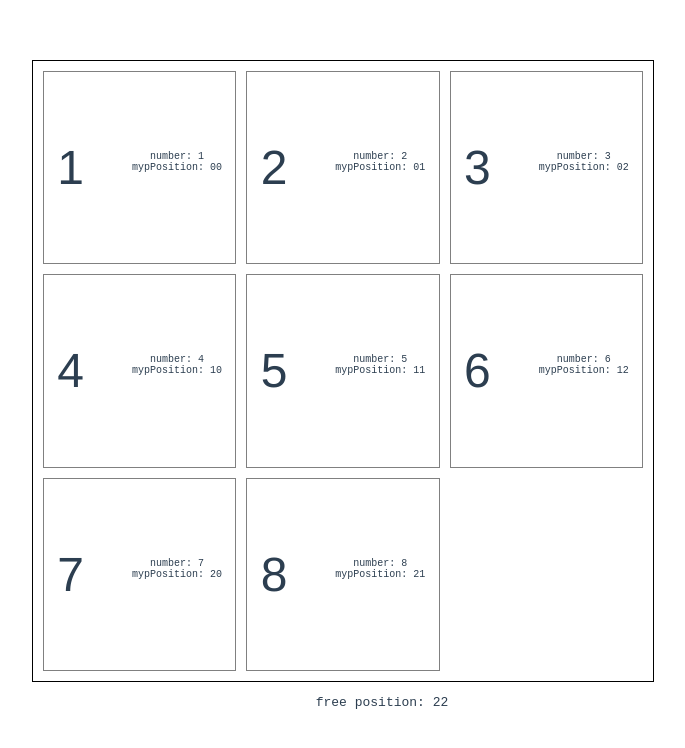
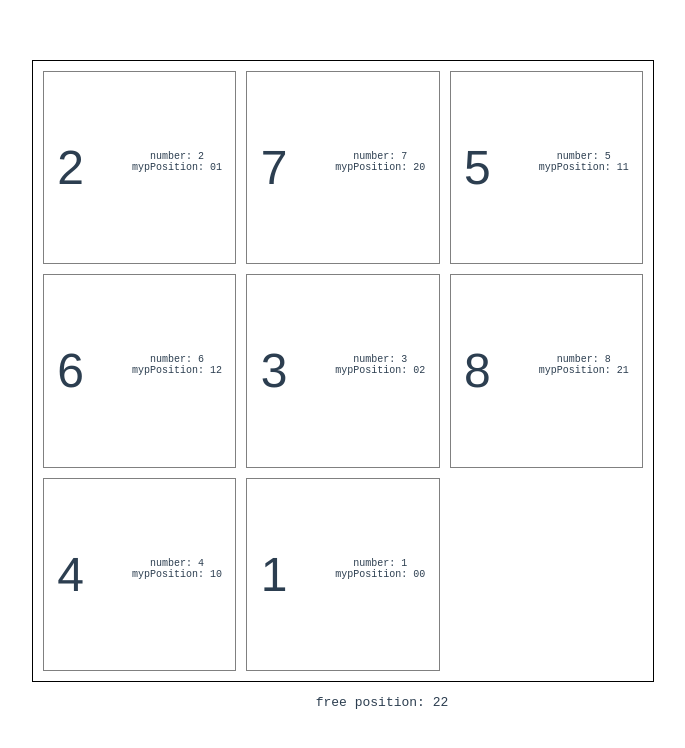
Before and after one commit to chtibrah/taquin, a Vue app: page /#/ in a window 1280 px wide. Shown: the top 748 px of the page, without its empty margins (297-982 px from the left). Built offline with nearby package versions, Linux system fonts and the light colour scheme.

Commit message:
add generating shuffle pieces

```diff
--- a/src/components/Taquin.vue
+++ b/src/components/Taquin.vue
@@ -1,7 +1,7 @@
 <template>
   <div>
     <div class="taquin">
-      <piece :key="index" v-for="(piece, index) in pieces" :id="index" :number="piece.number" :position="piece.position" :allPositions="allPositions" :freePosition="freePosition" @moved="onPieceMoved"></piece>
+      <piece :key="index" v-for="(piece, index) in shuffle(pieces)" :id="index" :number="piece.number" :position="piece.position" :allPositions="allPositions" :freePosition="freePosition" @moved="onPieceMoved"></piece>
     </div>
     <div class="debug">
         <pre>
@@ -17,8 +17,19 @@ export default {
   name: 'Taquin',
   components: {piece},
   methods: {
+    shuffle: function (a) {
+      let j, x, i
+      for (i = a.length - 1; i > 0; i--) {
+        j = Math.floor(Math.random() * (i + 1))
+        x = a[i]
+        a[i] = a[j]
+        a[j] = x
+      }
+      return a
+    },
     onPieceMoved: function (piece, newFreePosition) {
       this.freePosition = newFreePosition
+      console.log(this.shuffle([1, 2, 3, 4]))
       // ToDo: check if game done
       // console.log('moved', piece, newFreePosition)
     }
```
